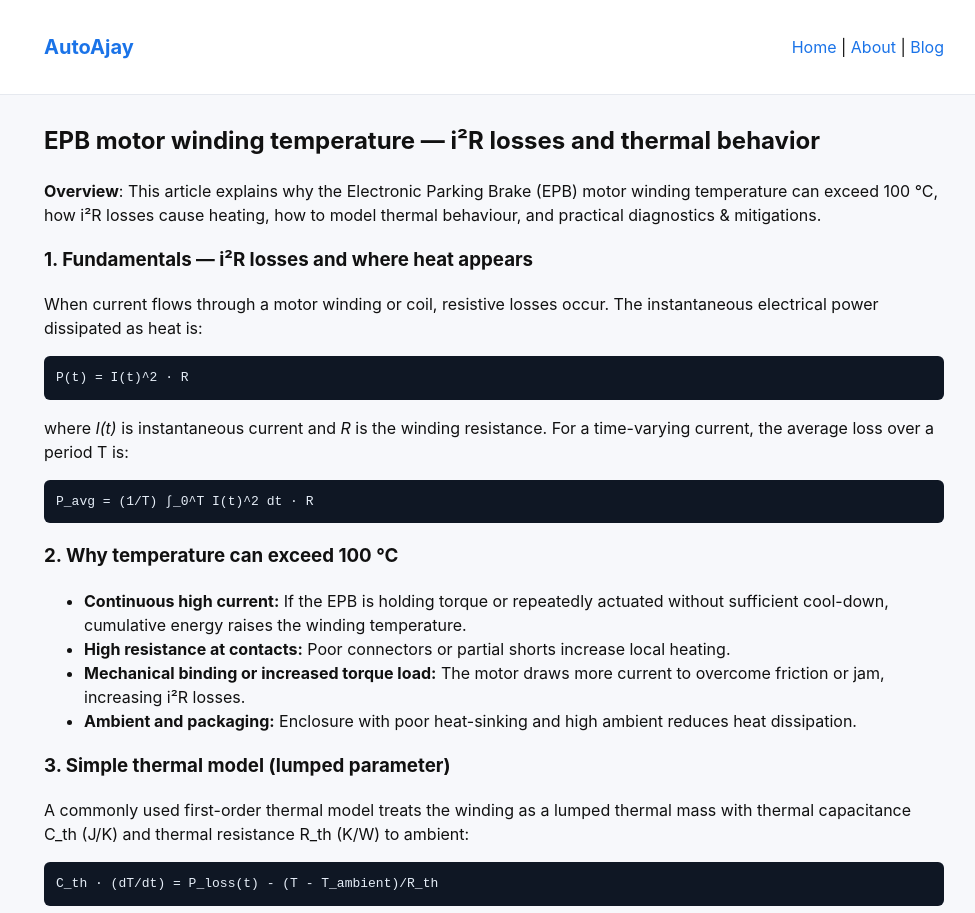
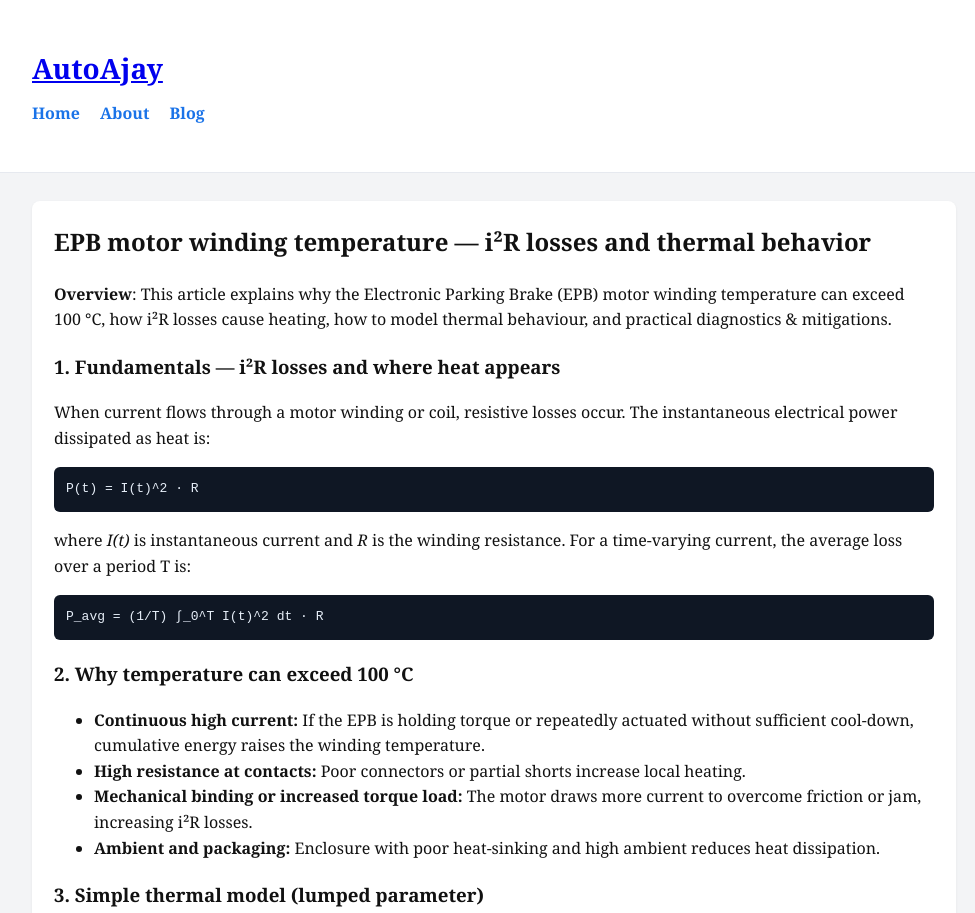
Before and after one commit to AjayM-MBD/ajaymhalsekar.github.io, a plain HTML site: page blog/epb-temperature.html in a window 1280 px wide. Shown: the top 913 px of the page, without its empty margins (146-1121 px from the left). Drawn offline with Linux system fonts and the light colour scheme.

Commit message:
Add files via upload

```diff
--- a/blog/epb-temperature.html
+++ b/blog/epb-temperature.html
@@ -5,22 +5,22 @@
   <meta name="viewport" content="width=device-width,initial-scale=1"/>
   <title>EPB motor winding temperature — i²R losses and thermal behavior — AutoAjay</title>
   <meta name="description" content="Detailed engineering article: why EPB winding temperature rises above 100°C, i²R losses, thermal model, diagnostics and mitigations."/>
-  <link rel="stylesheet" href="/css/styles.css"/>
+  <link rel="stylesheet" href="../css/styles.css"/>
 </head>
 <body>
   <header class="site-header">
     <div class="container">
-      <h1><a href="/index.html">AutoAjay</a></h1>
-      <nav>
-        <a href="/index.html">Home</a> |
-        <a href="/about.html">About</a> |
-        <a href="/blog/epb-temperature.html">Blog</a>
+      <h1 class="brand"><a href="../index.html">AutoAjay</a></h1>
+      <nav class="mainnav">
+        <a href="../index.html">Home</a>
+        <a href="../about.html">About</a>
+        <a href="epb-temperature.html">Blog</a>
       </nav>
     </div>
   </header>
 
   <main class="container article">
-    <article>
+    <article class="content">
       <h2>EPB motor winding temperature — i²R losses and thermal behavior</h2>
       <p><strong>Overview</strong>: This article explains why the Electronic Parking Brake (EPB) motor winding temperature can exceed 100&nbsp;°C, how i²R losses cause heating, how to model thermal behaviour, and practical diagnostics &amp; mitigations.</p>
 
--- a/css/styles.css
+++ b/css/styles.css
@@ -1,21 +1,28 @@
 
-/* Simple responsive styles */
+/* Improved responsive styles without external fonts */
 :root{
-  --maxw:900px;
+  --maxw:980px;
   --accent:#1a73e8;
+  --muted:#6b7280;
+  --bg:#ffffff;
 }
-body{font-family:Inter,system-ui,-apple-system,Segoe UI,Roboto,'Helvetica Neue',Arial;line-height:1.5;margin:0;color:#111;background:#f7f8fb}
-.container{max-width:var(--maxw);margin:0 auto;padding:20px}
-.site-header{background:#fff;border-bottom:1px solid #e6e9ef}
-.site-header .container{display:flex;align-items:center;gap:20px}
-.site-header h1{margin:12px 0;font-size:20px}
-.site-header nav{margin-left:auto}
-.site-header a{color:var(--accent);text-decoration:none}
-.hero{padding:24px 0}
-.hero h2{margin:0 0 8px}
+*{box-sizing:border-box}
+body{font-family:Georgia, 'Times New Roman', serif;line-height:1.6;margin:0;color:#111;background:#f3f4f6}
+.container{max-width:var(--maxw);margin:0 auto;padding:28px}
+.site-header{background:var(--bg);border-bottom:1px solid #e6e9ef;padding:18px 0}
+.brand{font-size:28px;margin:0;color:#111}
+.tagline{margin:6px 0;color:var(--muted)}
+.mainnav{margin-top:10px}
+.mainnav a{margin-right:16px;color:var(--accent);text-decoration:none;font-weight:600}
+.hero h2{font-size:28px;margin:8px 0}
 .btn{display:inline-block;padding:10px 14px;border-radius:8px;background:var(--accent);color:#fff;text-decoration:none}
-.posts{list-style:none;padding-left:0}
-.posts li{margin:8px 0}
-.article h2{margin-top:8px}
+.posts{list-style:disc;padding-left:20px}
+.article .content{background:#fff;padding:22px;border-radius:8px;box-shadow:0 1px 3px rgba(0,0,0,0.06)}
+.article h2{margin-top:0}
 pre{background:#0f1724;color:#e6eef8;padding:12px;border-radius:6px;overflow:auto}
-.site-footer{padding:18px 0;text-align:center;color:#666;font-size:14px}
+.site-footer{padding:20px 0;text-align:center;color:var(--muted);font-size:14px;margin-top:28px}
+@media (max-width:600px){
+  .hero h2{font-size:20px}
+  .brand{font-size:20px}
+  .container{padding:16px}
+}
```
Also changed, not shown: 1 other file.
